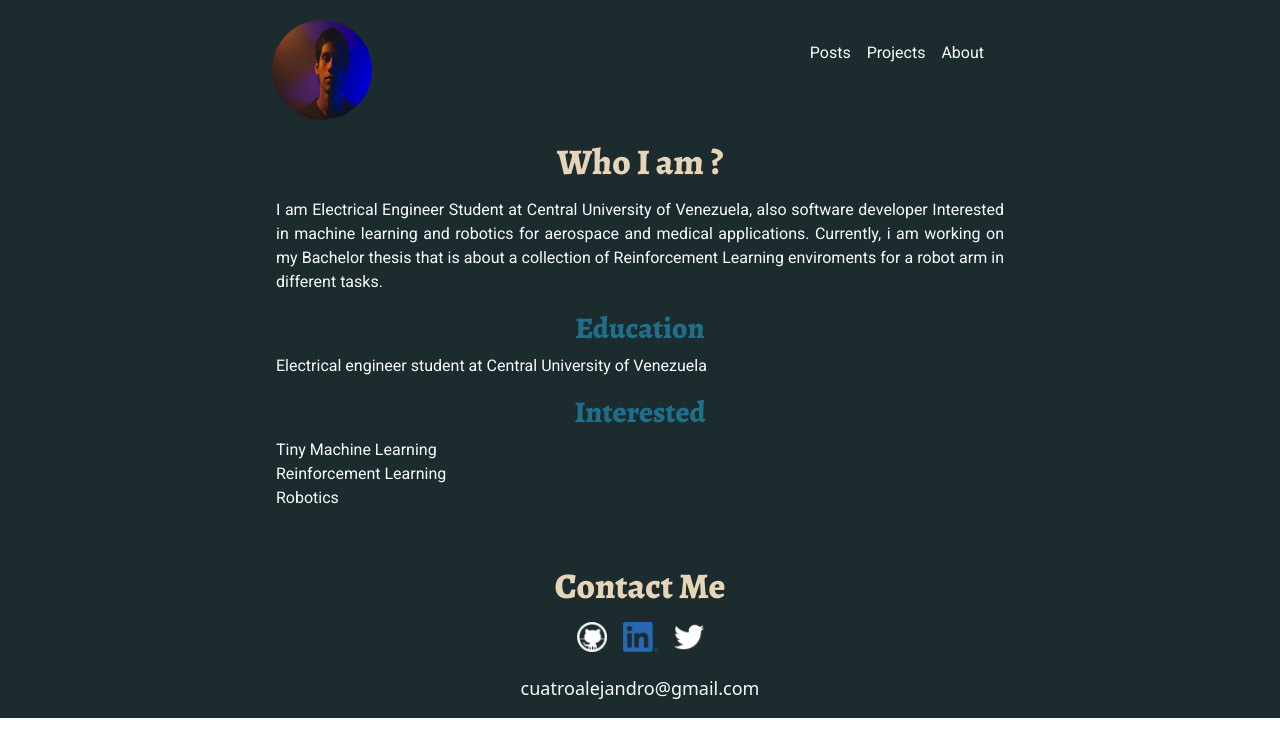
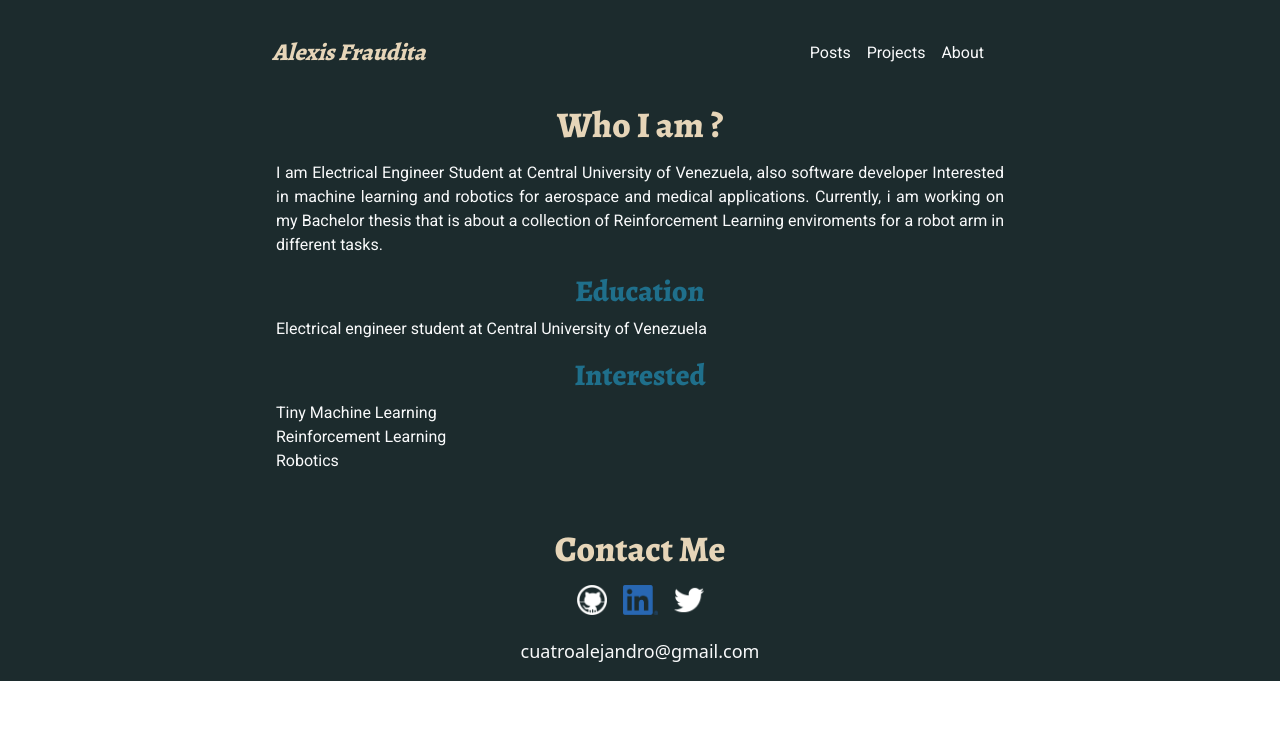
Before and after one commit to alefram/Alefram.github.io, a Next.js app: page /About in a window 1280 px wide. Shown: the top 756 px of the page. Built offline with nearby package versions, Linux system fonts and the light colour scheme.

Commit message:
change image for name

```diff
--- a/components/Navbar.jsx
+++ b/components/Navbar.jsx
@@ -1,5 +1,5 @@
 import Link from 'next/link'
-import Image from 'next/image'
+// import Image from 'next/image'
 
 
 function Navbar() {
@@ -7,15 +7,16 @@ function Navbar() {
   return (
     <>
       <nav className="flex p-4 container mx-auto lg:max-w-screen-md justify-between">
-        <div className="mt-1">
+        <div className="mt-1 pr-4 py-4">
           <Link href="/">
-            <a>
-              <Image
+            <a className="text-titles text-2xl font-Alegreya font-bold italic ">
+              Alexis Fraudita
+              {/* <Image
                 src="/yo.jpeg"
                 width={100}
                 height={100}
                 className=" rounded-full"
-              />
+              /> */}
             </a>
           </Link>
         </div>
```
